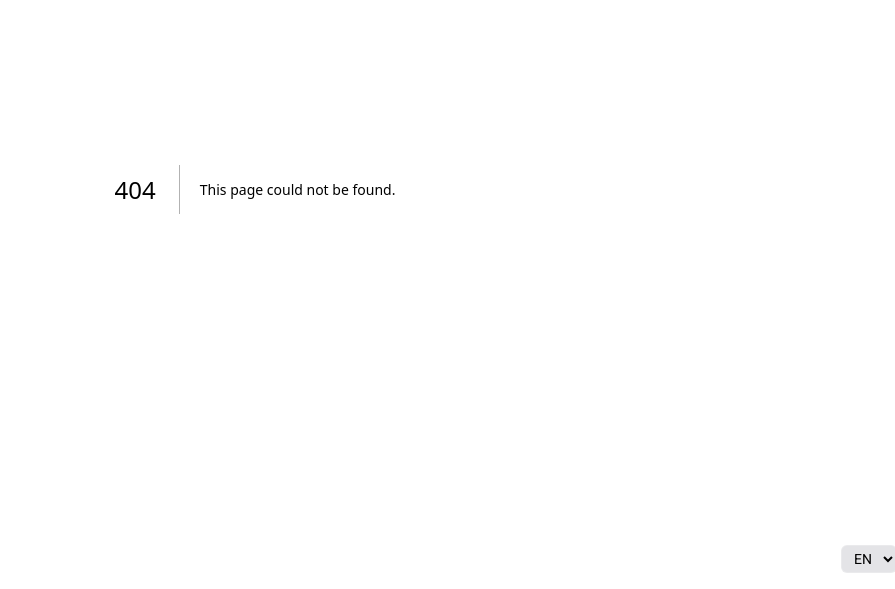
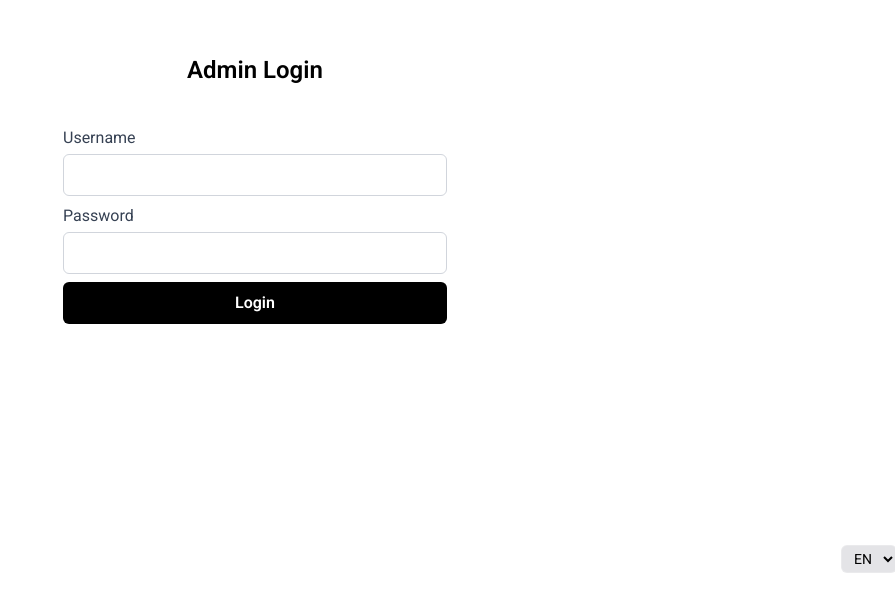
Before and after one commit to mussadiqkhan6886/amasbakery, a Next.js app: page /admin-dashboard/login in a window 1280 px wide. Before the commit this address had no page. Shown: the part 211-800 px from the top of the page, without its empty margins (385-1280 px from the left). Built offline with nearby package versions, Linux system fonts and the light colour scheme.

Commit message:
fixed auth

```diff
--- /dev/null
+++ b/app/(admin)/admin-dashboard/login/page.tsx
@@ -0,0 +1,67 @@
+'use client'
+
+import axios from 'axios'
+import { useState } from 'react'
+import { useRouter } from 'next/navigation'
+
+const AdminLogin = () => {
+  const [email, setEmail] = useState('')
+  const [password, setPassword] = useState('')
+  const [error, setError] = useState('')
+  const router = useRouter()
+
+  const handleSubmit = async (e: React.FormEvent) => {
+    e.preventDefault()
+    setError('')
+
+    try {
+      const res = await axios.post(`/api/login`,
+        { email, password },
+        { withCredentials: true }
+      )
+      if (res.data.success) {
+        router.replace('/admin-dashboard')
+      }
+       // eslint-disable-next-line @typescript-eslint/no-explicit-any
+    } catch (err: any) {
+      setError(err.response?.data?.message || 'Login failed')
+    }
+  }
+
+  return (
+    <main className="flex h-screen items-center justify-center">
+      <section className="lg:w-[30%] md:w-[45%] sm:w-[60%] w-[80%]">
+        <h1 className="text-2xl font-semibold mb-10 text-center">Admin Login</h1>
+        <form onSubmit={handleSubmit} className='space-y-2'>
+          <label className="block text-gray-700 font-medium mb-1">Username</label>
+          <input
+            type="text"
+            className="w-full border border-gray-300 rounded-md px-3 py-2"
+            value={email}
+            onChange={(e) => setEmail(e.target.value)}
+            required
+            autoComplete="off"
+          />
+
+          <label className="block text-gray-700 font-medium mb-1">Password</label>
+          <input
+            type="password"
+            className="w-full border border-gray-300 rounded-md px-3 py-2"
+            value={password}
+            onChange={(e) => setPassword(e.target.value)}
+            required
+          />
+
+          <input
+            type="submit"
+            value="Login"
+            className="w-full bg-black text-white cursor-pointer font-semibold py-2 rounded-md hover:bg-white hover:text-black hover:border hover:border-black transition border-transparent border"
+          />
+          {error && <p className="text-red-500 text-center">{error}</p>}
+        </form>
+      </section>
+    </main>
+  )
+}
+
+export default AdminLogin
--- /dev/null
+++ b/app/api/login/route.ts
@@ -0,0 +1,43 @@
+import { NextRequest, NextResponse } from "next/server";
+import bcryptjs from "bcryptjs";
+import jwt from "jsonwebtoken"
+import { connectDB } from "@/lib/config/db";
+import Admin from "@/lib/models/AdminSchema";
+
+export const POST = async (req: NextRequest) => {
+  await connectDB()
+  try {
+    const { email, password } = await req.json()
+
+    const findUser = await Admin.findOne({ email })
+    if (!findUser) {
+      return NextResponse.json({ message: "User does not exist" }, { status: 400 })
+    }
+
+    const validPassword = await bcryptjs.compare(password, findUser.password)
+    if (!validPassword) {
+      return NextResponse.json({ message: "Invalid password" }, { status: 400 })
+    }
+
+    const tokenData = {
+      id: findUser._id,
+      username: findUser.username,
+      email: findUser.email,
+    }
+
+    const token = jwt.sign(tokenData, process.env.TOKEN_SECRET!, { expiresIn: "1d" })
+    const response = NextResponse.json({ message: "Login Successfully", success: true })
+
+    response.cookies.set("adminToken", token, {
+        httpOnly: true,
+      secure: process.env.NODE_ENV === "production",
+      sameSite: "lax",
+      path: "/", // cookie available everywhere
+      maxAge: 60 * 60 * 24, // 1 day
+    })
+
+    return response
+  } catch (err) {
+    return NextResponse.json({ message: "Server error" + err }, { status: 500 })
+  }
+}
--- /dev/null
+++ b/app/api/logout/route.ts
@@ -0,0 +1,17 @@
+import { NextResponse } from "next/server";
+
+export async function GET(){
+    try{
+        const response = NextResponse.json({message: "Logout Successfully", success: true})
+
+        response.cookies.set("adminToken", "", {
+            httpOnly: true,
+            expires: new Date(0)
+        })
+
+        return response
+
+    }catch(err: unknown){
+        return NextResponse.json({error: err}, {status: 500})
+    }
+}
--- a/components/admin/AdminHeader.tsx
+++ b/components/admin/AdminHeader.tsx
@@ -1,4 +1,8 @@
+'use client';
+
+import axios from 'axios';
 import Link from 'next/link';
+import { usePathname, useRouter } from 'next/navigation';
 import React from 'react';
 import { FiHome, FiLogOut } from 'react-icons/fi';
 
@@ -15,6 +19,17 @@ const AdminHeader = () => {
     { name: 'Reviews', link: '/admin-dashboard/reviews' },
     { name: 'Wedding', link: '/admin-dashboard/wedding-gallery' },
   ];
+
+  const router = useRouter()
+  const pathname = usePathname()
+  const logout = async () => {
+    const res = await axios.get("api/logout")
+    router.push("/admin-dashboard/login")
+  }
+
+  if(pathname.includes("/admin-dashboard/login")){
+    return null
+  }
 
   return (
     <header className="w-full bg-white px-4 py-4 border-b border-gray-200 flex flex-col md:flex-row items-center justify-between">
@@ -36,9 +51,9 @@ const AdminHeader = () => {
         <Link className='bg-black text-white p-2 rounded-xl' href="/">
           <FiHome className="" />
         </Link>
-        <Link className='bg-black text-white p-2 rounded-xl' href="/">
+        <button className='bg-black text-white p-2 rounded-xl' onClick={logout}>
           <FiLogOut className="" />
-        </Link>
+        </button>
       </div>
     </header>
   );
--- /dev/null
+++ b/lib/models/AdminSchema.ts
@@ -0,0 +1,23 @@
+import mongoose, { Schema } from "mongoose"
+
+const AdminSchema = new Schema({
+  email: {
+    type: String,
+    required: [true, "Please Provide Email"],
+    unique: true,
+  },
+  password: {
+    type: String,
+    required: [true, "Please Provide Password"],
+  },
+  isVerified: {
+    type: Boolean,
+    default: false,
+  },
+  verifyToken: String,
+  verifyTokenExpire: Date,
+})
+
+const Admin = mongoose.models.Admin || mongoose.model("Admin", AdminSchema)
+
+export default Admin
--- a/package.json
+++ b/package.json
@@ -18,6 +18,7 @@
     "cloudinary": "^2.9.0",
     "framer-motion": "^12.34.0",
     "gsap": "^3.14.2",
+    "jsonwebtoken": "^9.0.3",
     "mongoose": "^9.2.1",
     "motion": "^12.34.0",
     "next": "16.1.6",
@@ -31,6 +32,7 @@
   },
   "devDependencies": {
     "@tailwindcss/postcss": "^4",
+    "@types/jsonwebtoken": "^9.0.10",
     "@types/node": "^20",
     "@types/nodemailer": "^7.0.10",
     "@types/react": "^19",
--- /dev/null
+++ b/proxy.ts
@@ -0,0 +1,22 @@
+import { NextResponse } from "next/server";
+import type { NextRequest } from "next/server";
+
+export async function proxy(req: NextRequest) {
+  const { pathname } = req.nextUrl;
+
+  if (
+    pathname.startsWith("/admin-dashboard") &&
+    !pathname.startsWith("/admin-dashboard/login")
+  ) {
+    const token = req.cookies.get("adminToken")?.value;
+    if (!token) {
+      return NextResponse.redirect(new URL("/admin-dashboard/login", req.url));
+    }
+  }
+
+  return NextResponse.next();
+}
+
+export const config = {
+  matcher: "/admin-dashboard/:path*",
+};
```
Also changed, not shown: 1 other file (tests, documents, lock files or other folders).
